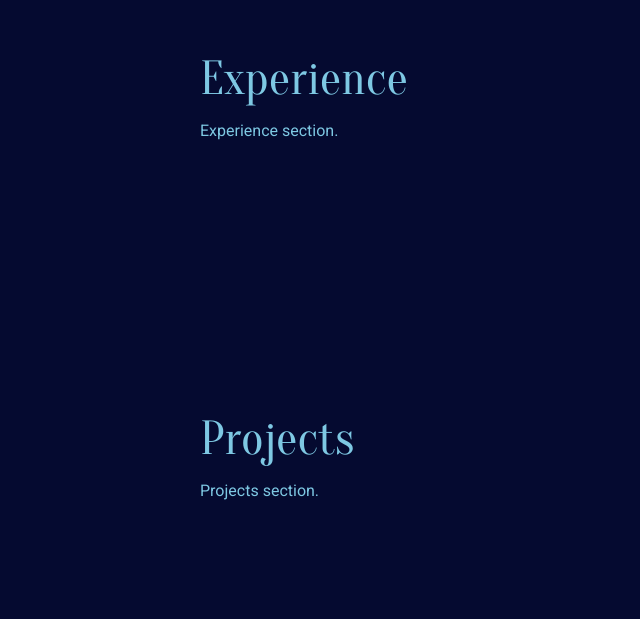
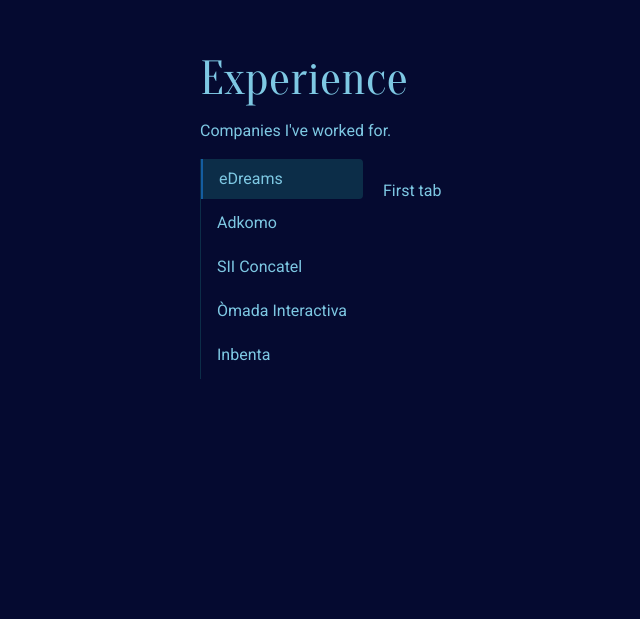
Before and after one commit to jgarciatorralba/presentation-portfolio-project, a Next.js app: page / in a window 1280 px wide. Shown: the part 1559-2178 px from the top of the page, without its empty margins (16-656 px from the left). Built offline with nearby package versions, Linux system fonts and the light colour scheme.

Commit message:
add tabs component to use within experience section

```diff
--- a/app/_components/experience.tsx
+++ b/app/_components/experience.tsx
@@ -1,13 +1,26 @@
+'use client'
+
 import { ReactNode } from "react";
 import { oranienbaum } from "../(root)/fonts";
 import Section from "./section";
+import Tabs from "./tabs";
 
 export default function Experience(): ReactNode {
     return (
         <Section name="experience">
             <div className="section-container">
                 <h2 className={`header ${oranienbaum.className}`}>Experience</h2>
-                <p className="paragraph">Experience section.</p>
+                <p className="paragraph">Companies I've worked for.</p>
+
+                <Tabs
+                    children={[
+                        { active: true, label: "eDreams", component: "First tab" },
+                        { active: false, label: "Adkomo", component: "Second tab" },
+                        { active: false, label: "SII Concatel", component: "Third tab" },
+                        { active: false, label: "Òmada Interactiva", component: "Fourth tab" },
+                        { active: false, label: "Inbenta", component: "Fifth tab" }
+                    ]}
+                />
             </div>
         </Section>
     );
--- /dev/null
+++ b/app/_components/tabs.tsx
@@ -0,0 +1,69 @@
+'use client';
+
+import { JSX, ReactNode, useState } from 'react';
+
+interface TabsProps {
+    children: TabContentProps[];
+}
+
+interface TabContentProps {
+    active?: boolean;
+    label: string;
+    component: ReactNode;
+}
+
+export default function Tabs({ children }: TabsProps): JSX.Element {
+    function findActiveTab(tabs: TabContentProps[]): number {
+        const index = tabs.findIndex((tab) => tab.active);
+        return index !== -1 ? index : 0;
+    }
+
+    const [activeTab, setActiveTab] = useState(findActiveTab(children));
+
+    return (
+        <div className="md:flex w-full">
+            <div className="tab-list" role="tablist">
+                {children.map(({ label }, i) => (
+                    <Tab key={`tab-${i}`} currentTab={i} activeTab={activeTab} setActiveTab={setActiveTab}>
+                        {label}
+                    </Tab>
+                ))}
+            </div>
+
+            <div className="p-5 w-full">
+                {children.map(({ component }, i) => (
+                    <div
+                        key={i}
+                        id={`tabpanel-${i}`}
+                        className={`w-full ${i === activeTab ? 'block' : 'hidden'}`}
+                        role="tabpanel"
+                        aria-labelledby={`tab-${i}`}
+                    >
+                        {component}
+                    </div>
+                ))}
+            </div>
+        </div>
+    );
+}
+
+interface TabProps {
+    children: ReactNode;
+    currentTab: number;
+    activeTab: number;
+    setActiveTab: (tab: number) => void;
+}
+
+const Tab = ({ children, currentTab, activeTab, setActiveTab }: TabProps): JSX.Element => {
+    return (
+        <button
+            className={`tab ${activeTab === currentTab && 'active'}`}
+            onClick={() => setActiveTab(currentTab)}
+            role="tab"
+            aria-selected={activeTab === currentTab}
+            aria-controls={`tabpanel-${currentTab}`}
+        >
+            {children}
+        </button>
+    );
+}
--- a/app/styles/globals.css
+++ b/app/styles/globals.css
@@ -12,6 +12,8 @@
 
   --text-size-base: 1rem;
   --nav-min-height: 80px;
+
+  --width-calculated-scroll: calc(100dvw - 3rem);
 }
 
 @layer utilities {
@@ -28,11 +30,24 @@
   }
 
   .section-container {
-    @apply sm:px-12 md:px-24 lg:px-32 xl:px-48 py-24 sm:py-32;
+    @apply sm:px-12 md:px-24 lg:px-32 xl:px-48 py-24 sm:py-32 w-full;
   }
 
   .paragraph {
     @apply mb-4;
+  }
+
+  .tab {
+    @apply w-max md:w-full md:text-left px-8 md:px-4 py-2 mr-1 md:mr-0 md:mb-1 rounded-t md:rounded-none md:rounded-r;
+  }
+
+  .tab.active {
+    @apply bg-blue text-babyBlue border-b-2 border-midnightBlue md:border-l-2 md:border-b-0;
+  }
+
+  .tab-list {
+    @apply max-w-fit w-calculatedScroll md:w-full whitespace-nowrap
+    overflow-x-auto pt-2 md:pt-0 border-b border-blue md:border-b-0 md:border-l md:flex flex-col;
   }
 }
 
--- a/tailwind.config.ts
+++ b/tailwind.config.ts
@@ -13,6 +13,9 @@
         blue: "var(--blue)",
         midnightBlue: "var(--midnight-blue)",
         babyBlue: "var(--baby-blue)",
+      },
+      width: {
+        calculatedScroll: "var(--width-calculated-scroll)",
       }
     },
   },
```
